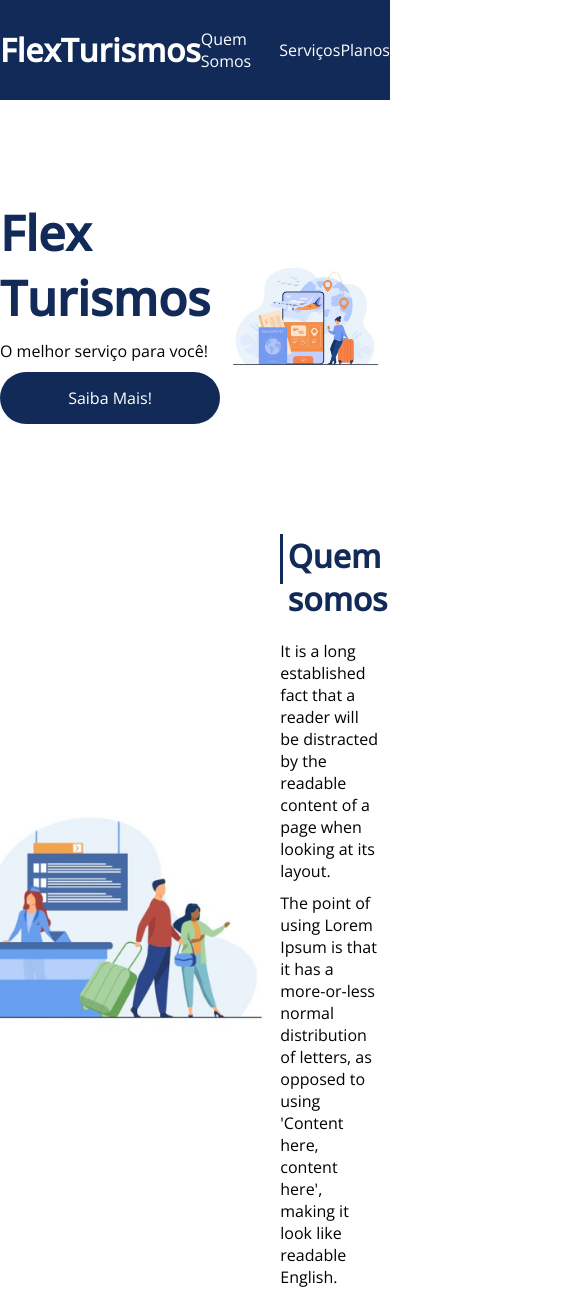
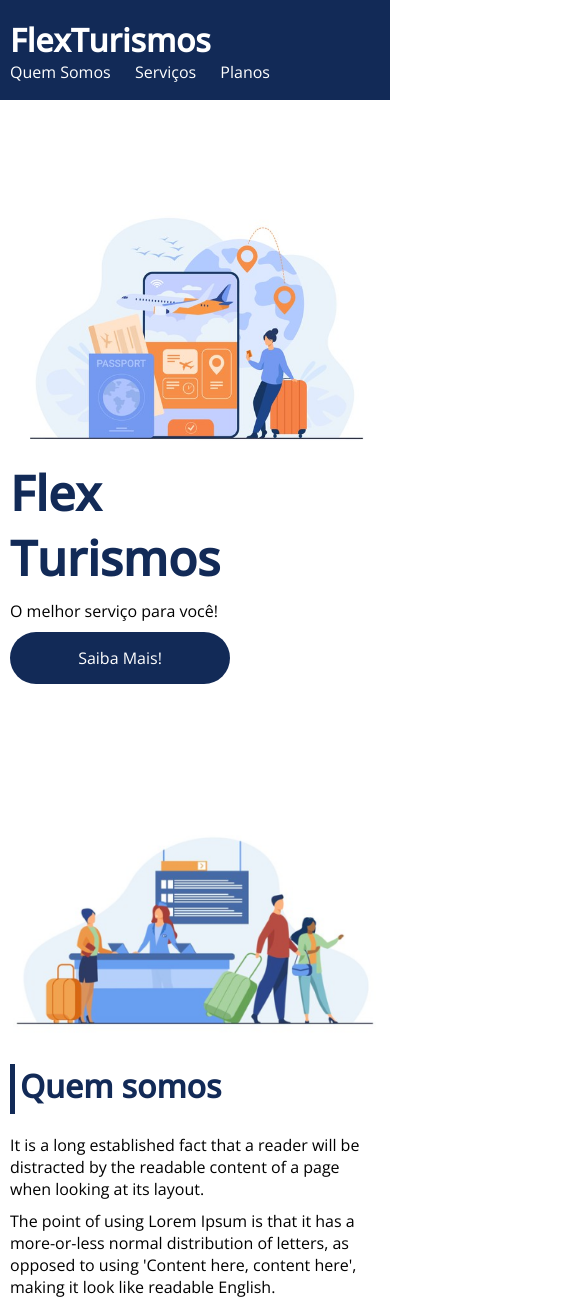
Before and after one commit to blackkaizer/flex-dio, a plain HTML site: page index.html in a window 390 px wide. Shown: the top 1311 px of the page, 585 px wide, since content can reach past the window. Drawn offline with nearby package versions, Linux system fonts and the light colour scheme.

Commit message:
adding responsiveness

```diff
--- a/style.css
+++ b/style.css
@@ -24,6 +24,7 @@ div img {
     max-width: 992px;
     margin: auto;
     width: 100%;
+    min-width: 320px;
 }
 
 header {
@@ -36,7 +37,7 @@ header {
 
 header .list-items {
     display: flex;
-    max-width: 260px;
+    max-width: 280px;
     width: 100%;
     justify-content: space-between;
     align-items: center;
@@ -83,7 +84,7 @@ header .menu {
     flex-direction: row-reverse;
     align-items: center;
     justify-content: space-between;
-    padding-bottom: 50px    ;
+    padding-bottom: 50px;
 }
 
 #quem-somos h2 {
@@ -166,7 +167,7 @@ header .menu {
 
 #planos {
     flex-direction: column;
-    padding: 50px;
+    padding: 50px 0;
 }
 
 #planos h2 {
@@ -241,3 +242,83 @@ footer .footer {
     justify-content: space-between;
     color: #fff;
 }
+
+/* mobile */
+@media(max-width: 992px){
+    header a {
+        margin: 0 10px;
+    }
+
+    header .flex-container {
+        flex-direction: row;
+    }
+
+    h1 {
+        margin-left: 10px;
+    }
+
+    h2 {
+        margin-left: 10px;
+    }
+
+    p {
+        margin-left: 10px;
+    }
+
+    .flex-container {
+        flex-direction: column;
+    }
+
+    .apresentacao {
+        flex-direction: column-reverse;
+    }
+
+    .apresentacao a {
+        margin-left: 10px;
+    }
+
+    .apresentacao .texto-apresentacao {
+        width: 100%;
+    }
+
+    #quem-somos {
+        flex-direction: column-reverse;
+    }
+
+    #quem-somos img {
+        min-width: 320px;
+        margin: auto;
+    }
+
+    .list-servicos {
+        flex-direction: column;
+    }
+
+    .item-servico img {
+        width: 30%;
+        margin: auto;
+    }
+
+    .list-planos {
+        flex-direction: column;
+        align-items: flex-start;
+        margin-bottom: 20px;
+    }
+
+    .list-planos .item-plano {
+        max-width: 90%;
+        margin: auto;
+        width: 100%;
+        margin-bottom: 20px;
+    }
+
+    footer {
+        text-align: center;
+    }
+}
+
+@media(max-width: 500px) {
+    header .flex-container {
+        flex-direction: column;
+    }
+}
```
